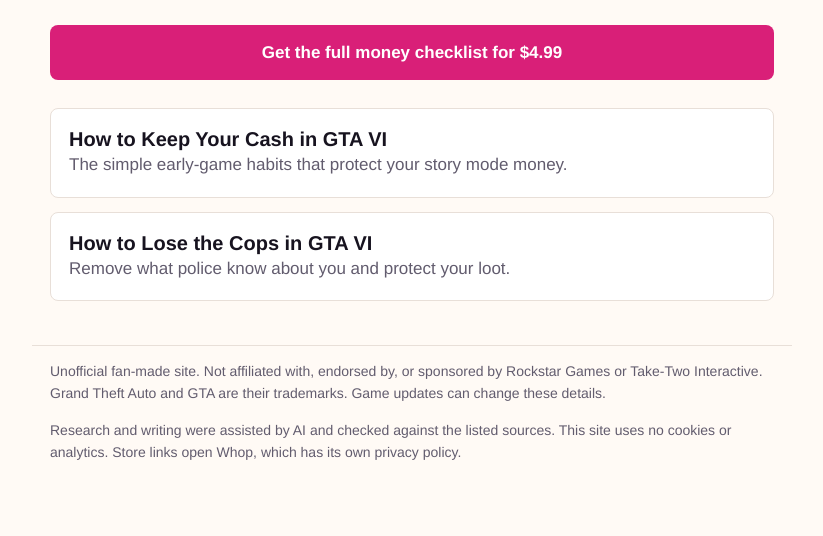
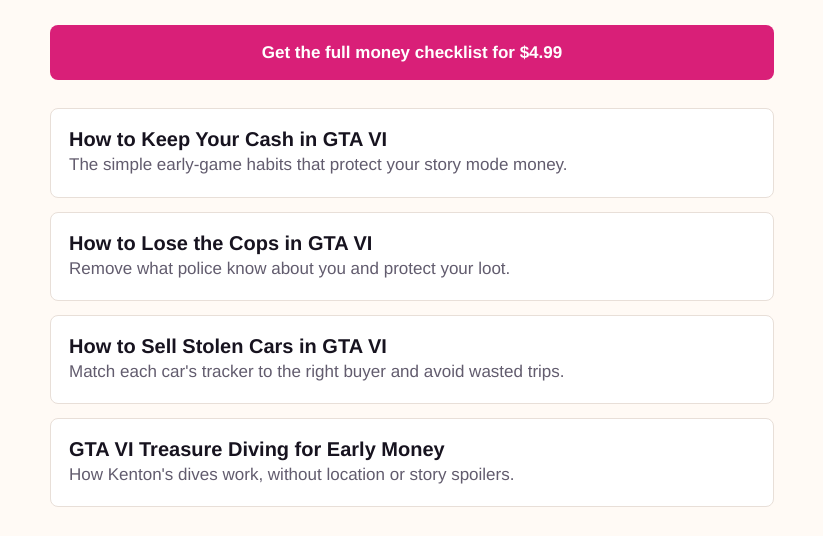
Before and after one commit to vladzol-dyk/vladzol-dyk.github.io, a plain HTML site: page gta6/index.html in a window 1280 px wide. Shown: the part 264-800 px from the top of the page, without its empty margins (228-1051 px from the left). Drawn offline with Linux system fonts and the light colour scheme.

Commit message:
List new hub guides
Co-Authored-By: Claude Opus 5.5 <noreply@anthropic.com>

```diff
--- a/gta6/index.html
+++ b/gta6/index.html
@@ -2,5 +2,5 @@
 <title>Broke to Bank: GTA VI Money Guides</title><meta name="description" content="Free spoiler-light GTA VI story mode money guides and a full checklist."><link rel="canonical" href="https://vladzol-dyk.github.io/gta6/">
 <meta property="og:title" content="Broke to Bank: GTA VI Money Guides"><meta property="og:description" content="Free spoiler-light GTA VI story mode money guides and a full checklist."><meta property="og:type" content="article"><meta property="og:url" content="https://vladzol-dyk.github.io/gta6/">
 <link rel="stylesheet" href="style.css"></head><body><header><a href="./">Broke to Bank</a></header><main><h1>Keep more money in GTA VI</h1><p class="lead">Free, spoiler-light guides for story mode. No glitches, mods, or cheats.</p>
-<a class="cta" href="https://whop.com/c/broke-to-bank-unofficial-gta-vi-money-checklist/hub">Get the full money checklist for $4.99</a><section class="grid"><a class="card" href="keep-your-cash/"><b>How to Keep Your Cash in GTA VI</b><span>The simple early-game habits that protect your story mode money.</span></a><a class="card" href="lose-the-cops/"><b>How to Lose the Cops in GTA VI</b><span>Remove what police know about you and protect your loot.</span></a></section></main><footer><p>Unofficial fan-made site. Not affiliated with, endorsed by, or sponsored by Rockstar Games or Take-Two Interactive. Grand Theft Auto and GTA are their trademarks. Game updates can change these details.</p>
+<a class="cta" href="https://whop.com/c/broke-to-bank-unofficial-gta-vi-money-checklist/hub">Get the full money checklist for $4.99</a><section class="grid"><a class="card" href="keep-your-cash/"><b>How to Keep Your Cash in GTA VI</b><span>The simple early-game habits that protect your story mode money.</span></a><a class="card" href="lose-the-cops/"><b>How to Lose the Cops in GTA VI</b><span>Remove what police know about you and protect your loot.</span></a><a class="card" href="sell-stolen-cars/"><b>How to Sell Stolen Cars in GTA VI</b><span>Match each car&#x27;s tracker to the right buyer and avoid wasted trips.</span></a><a class="card" href="treasure-diving/"><b>GTA VI Treasure Diving for Early Money</b><span>How Kenton&#x27;s dives work, without location or story spoilers.</span></a></section></main><footer><p>Unofficial fan-made site. Not affiliated with, endorsed by, or sponsored by Rockstar Games or Take-Two Interactive. Grand Theft Auto and GTA are their trademarks. Game updates can change these details.</p>
 <p>Research and writing were assisted by AI and checked against the listed sources. This site uses no cookies or analytics. Store links open Whop, which has its own privacy policy.</p></footer></body></html>
```
